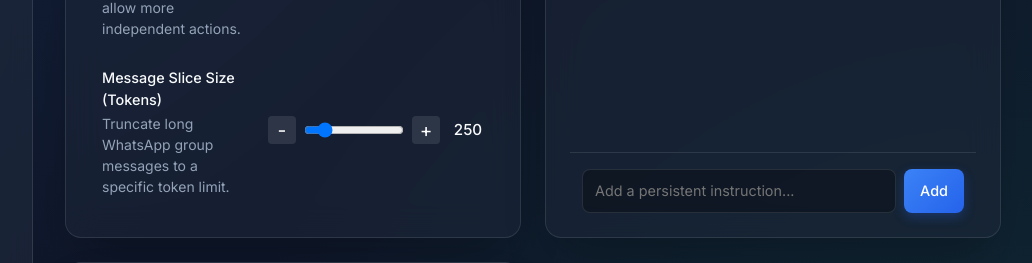
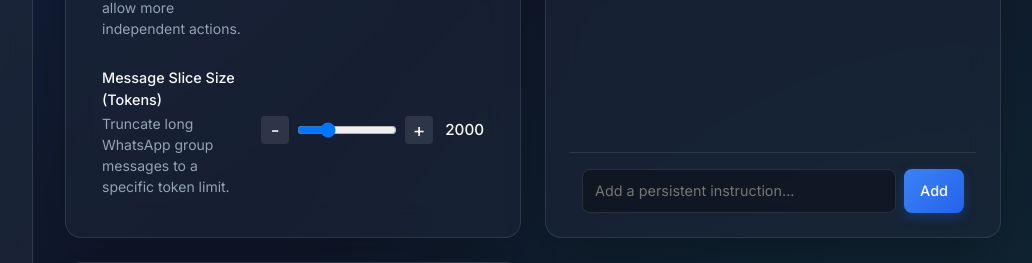
Before and after one commit to juliosouto/nanoworker, a Flask app: page /settings/agent_behavior in a window 1280 px wide. Shown: the part 665-928 px from the top of the page, without its empty margins (247-1279 px from the left). Run offline with Flask 3, Linux system fonts and the light colour scheme; data comes from the database, SQL or seed files in the repository; data that the repository does not hold is empty; some libraries are stand-ins or nearby versions.

Commit message:
Change MESSAGE_SLICE_SIZE_TOKENS default to 2000 and max to 10000

```diff
--- a/routes/views.py
+++ b/routes/views.py
@@ -200,7 +200,7 @@ def agent_behavior_config_page():
         am_val = 1
 
     try:
-        slice_tokens = int(get_config('MESSAGE_SLICE_SIZE_TOKENS', '250'))
+        slice_tokens = int(get_config('MESSAGE_SLICE_SIZE_TOKENS', '2000'))
     except (ValueError, TypeError):
         slice_tokens = 250
 
--- a/templates/agent_behavior_config.html
+++ b/templates/agent_behavior_config.html
@@ -101,7 +101,7 @@
                     </div>
                     <div style="display: flex; align-items: center; gap: 8px; flex-shrink: 0;">
                         <button type="button" id="sliceSizeMinus" style="background: rgba(255,255,255,0.1); border: none; color: white; width: 28px; height: 28px; border-radius: 4px; cursor: pointer; display: flex; align-items: center; justify-content: center; font-size: 1.2rem; transition: background 0.2s;">-</button>
-                        <input type="range" id="sliceSizeSlider" min="200" max="2000" step="50" value="{{ message_slice_size_tokens }}"
+                        <input type="range" id="sliceSizeSlider" min="200" max="10000" step="50" value="{{ message_slice_size_tokens }}"
                             style="width: 100px; cursor: pointer;">
                         <button type="button" id="sliceSizePlus" style="background: rgba(255,255,255,0.1); border: none; color: white; width: 28px; height: 28px; border-radius: 4px; cursor: pointer; display: flex; align-items: center; justify-content: center; font-size: 1.2rem; transition: background 0.2s;">+</button>
                         <span id="sliceSizeValue" style="font-size: 0.95rem; font-weight: 500; min-width: 32px; text-align: center; margin-left: 4px;">{{ message_slice_size_tokens }}</span>
--- a/utils/message_utils.py
+++ b/utils/message_utils.py
@@ -210,7 +210,7 @@ def truncate_message(content, max_length=None):
     if max_length is None:
         from database import get_config
         try:
-            tokens = int(get_config("MESSAGE_SLICE_SIZE_TOKENS", "250"))
+            tokens = int(get_config("MESSAGE_SLICE_SIZE_TOKENS", "2000"))
         except (ValueError, TypeError):
             tokens = 250
         max_length = tokens * 4
--- a/utils/setup_utils.py
+++ b/utils/setup_utils.py
@@ -36,7 +36,8 @@ def setup_app_config():
         keys_to_clear = [
             'agent_name', 'USE_RECIPES_AS_TOOLS', 'SHOW_TOOLS_RESULTS', 'AUTONOMOUS_MODE', 'DEFAULT_LLM_PROVIDER',
             'DEFAULT_LLM_MODEL', 'GEMINI_MODEL', 'QWEN_MODEL',
-            'PERM_TERMINAL', 'PERM_PLAYWRIGHT', 'PERM_FS', 'PERM_WEB_SEARCH', 'PERM_TOOL_CREATOR'
+            'PERM_TERMINAL', 'PERM_PLAYWRIGHT', 'PERM_FS', 'PERM_WEB_SEARCH', 'PERM_TOOL_CREATOR',
+            'MESSAGE_SLICE_SIZE_TOKENS'
         ]
         # Clear existing configs in scope
         cursor.execute(
@@ -57,7 +58,8 @@ def setup_app_config():
             ('PERM_PLAYWRIGHT', 'true'),
             ('PERM_FS', 'true'),
             ('PERM_WEB_SEARCH', 'true'),
-            ('PERM_TOOL_CREATOR', 'true')
+            ('PERM_TOOL_CREATOR', 'true'),
+            ('MESSAGE_SLICE_SIZE_TOKENS', '2000')
         ]
         for key, value in default_configs:
             cursor.execute('INSERT OR REPLACE INTO app_config (key, value) VALUES (?, ?)', (key, value))
```
